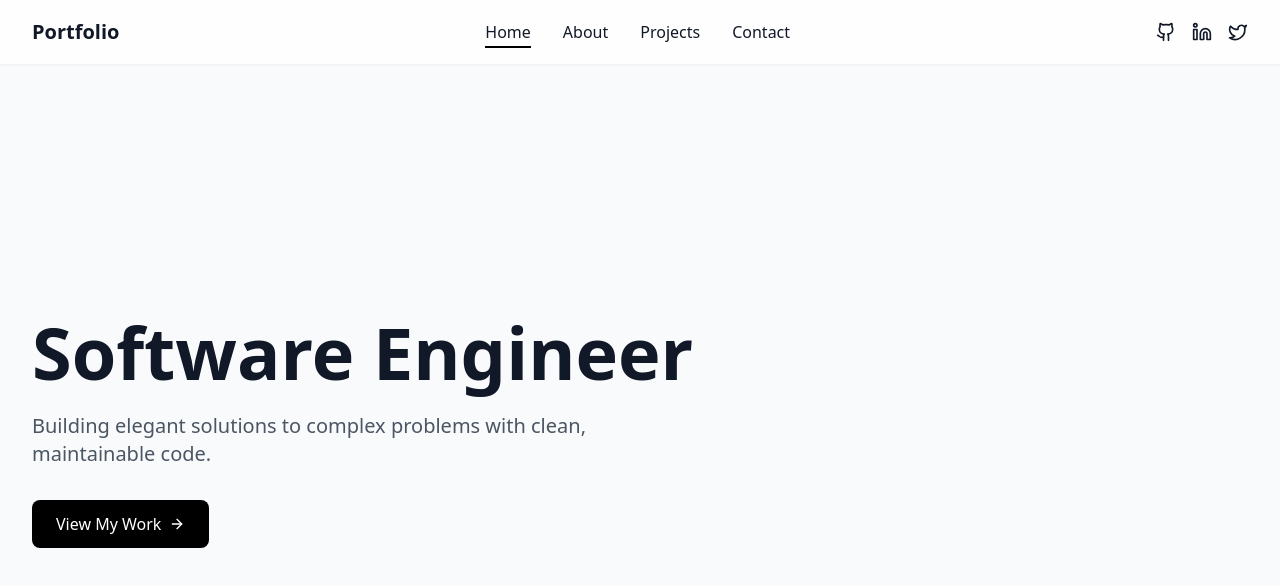
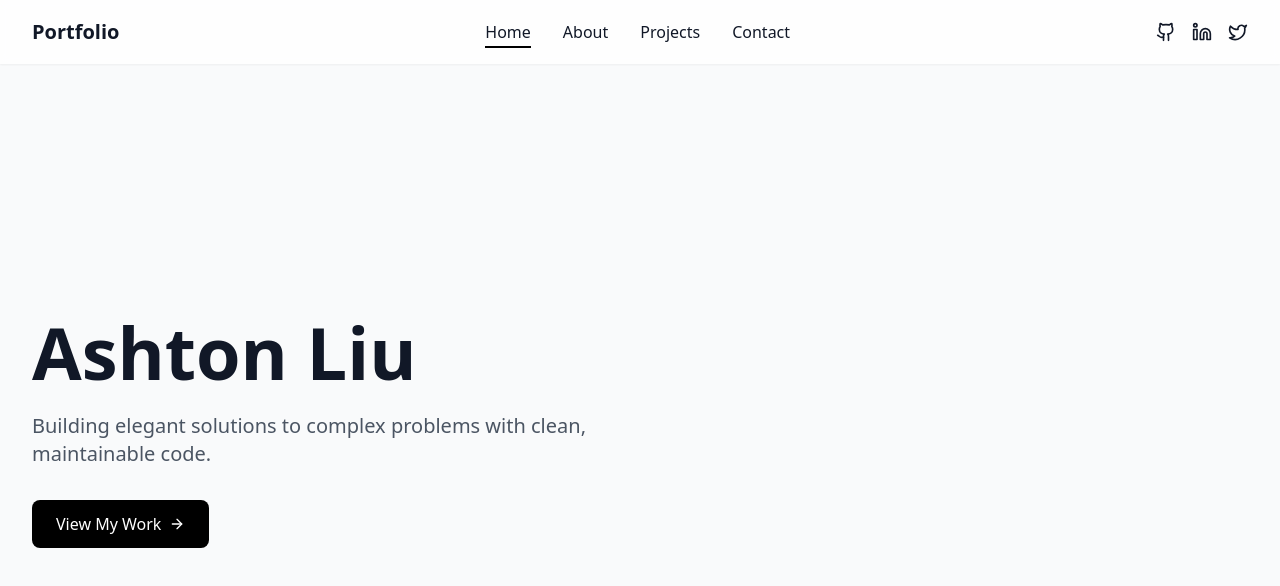
Before and after one commit to ashtonliu88/alwebportfolio, a React (Vite) app: page / in a window 1280 px wide. Shown: the top 586 px of the page. Built offline with nearby package versions, Linux system fonts and the light colour scheme.

Commit message:
name moment

```diff
--- a/src/pages/Home.tsx
+++ b/src/pages/Home.tsx
@@ -17,7 +17,7 @@ const Home = () => {
           transition={{ delay: 0.2 }}
           className="text-5xl sm:text-7xl font-bold mb-6"
         >
-          Software Engineer
+          Ashton Liu
         </motion.h1>
         <motion.p
           initial={{ opacity: 0, y: 20 }}
```
